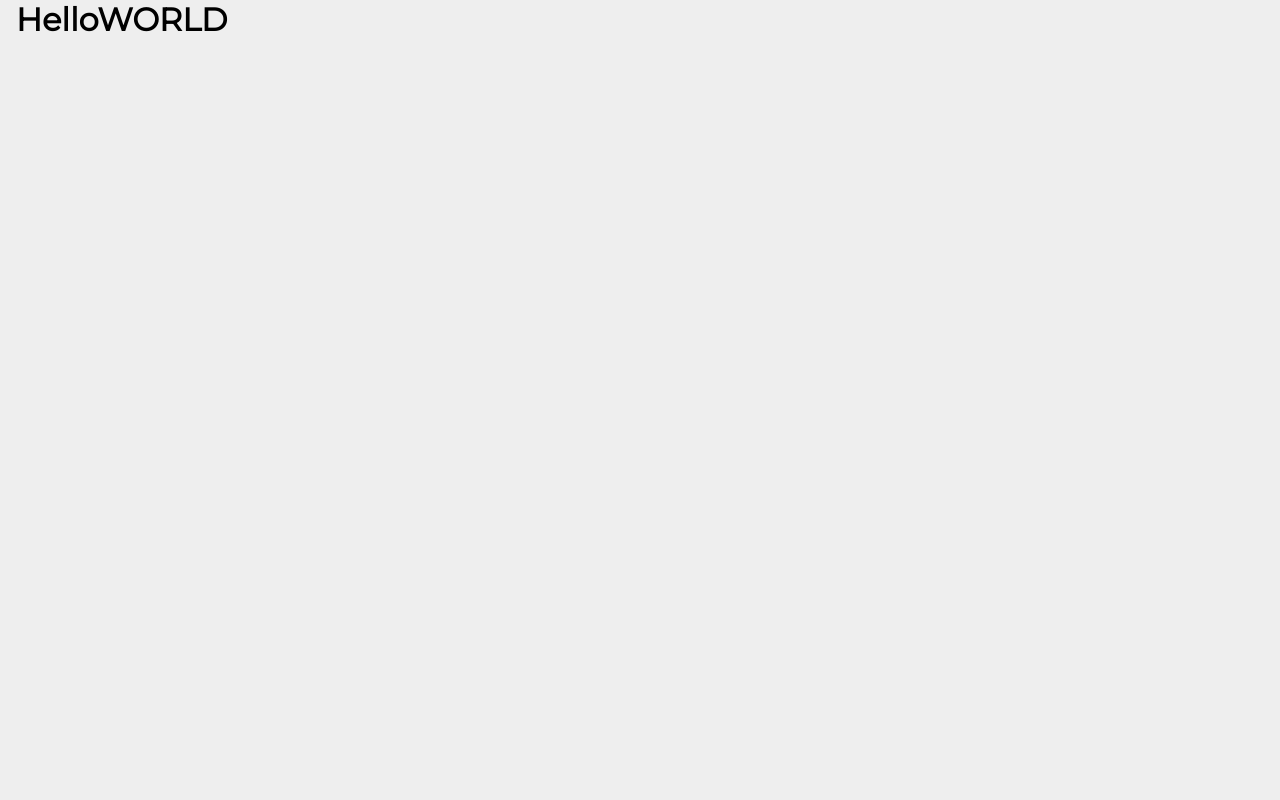
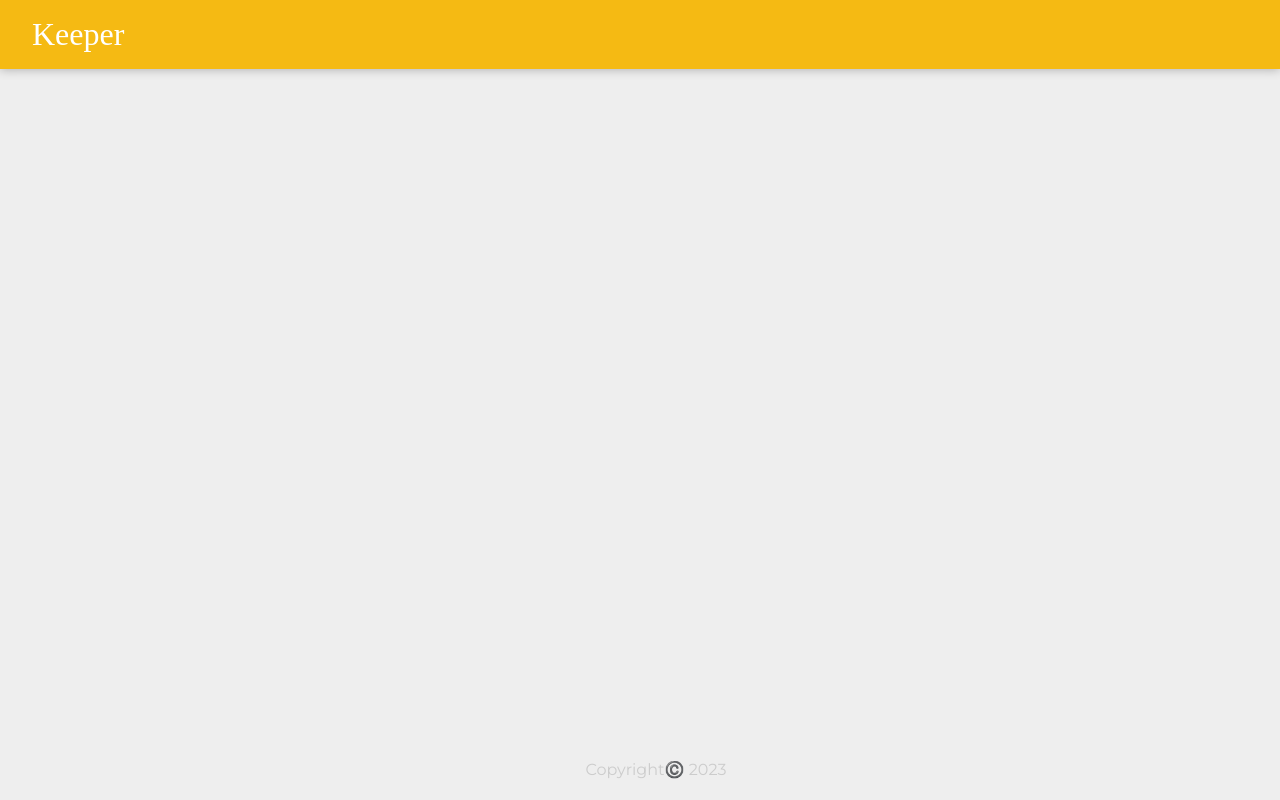
Before and after one commit to Saral03/keepers, a React (Create React App) app: page / in a window 1280 px wide. Built offline with nearby package versions, Linux system fonts and the light colour scheme; a web font is replaced by a local one.

Commit message:
create header and footer components

```diff
--- /dev/null
+++ b/src/components/Footer.jsx
@@ -0,0 +1,12 @@
+import React from "react";
+
+var currentDate=new Date();
+var year=currentDate.getFullYear();
+function Footer(){
+    return(
+        <footer>
+        <p>Copyright©️ {year}</p>
+        </footer>
+    );
+}
+export default Footer;
--- /dev/null
+++ b/src/components/Header.jsx
@@ -0,0 +1,10 @@
+import React from "react";
+
+function Header(){
+    return(
+        <header>
+        <h1>Keeper</h1>
+        </header>
+    );
+}
+export default Header;
--- a/src/index.js
+++ b/src/index.js
@@ -1,5 +1,13 @@
 import React from "react";
 import ReactDOM from "react-dom";
+import Header from "./components/Header";
+import Footer from "./components/Footer";
 
+ReactDOM.render(
+    <div>
+<Header></Header>
+<Footer></Footer>
+</div>
+,document.getElementById("root")
 
-ReactDOM.render(<h1>HelloWORLD</h1>,document.getElementById("root"));
+);
```
Also changed, not shown: src/components/App.jsx (added).
